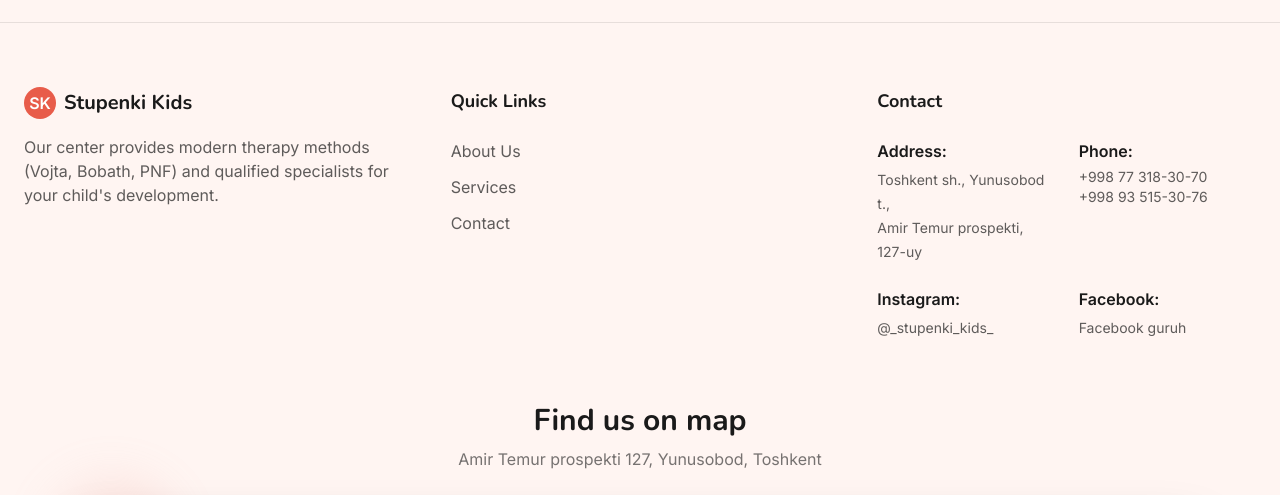
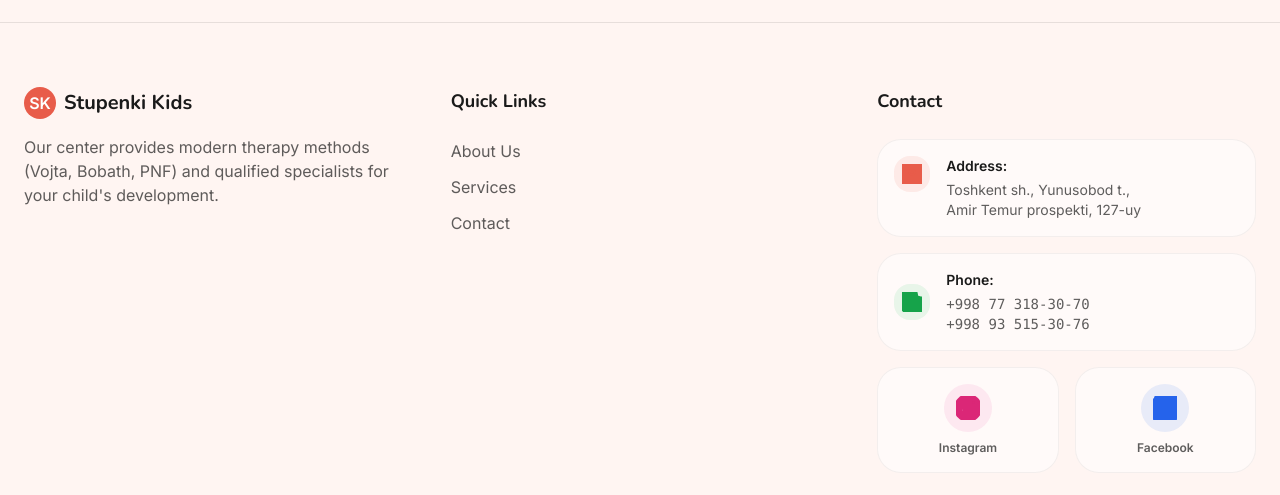
Before and after one commit to WIKKIwk/web_portfolio_1, a React (Vite) app: page / in a window 1280 px wide. Shown: the part 3180-3675 px from the top of the page. Built offline with nearby package versions, Linux system fonts and the light colour scheme.

Commit message:
feat: animate footer contact links with floating glass cards

```diff
--- a/src/components/layout/Footer.tsx
+++ b/src/components/layout/Footer.tsx
@@ -3,6 +3,7 @@
 
 
 import { useTranslation } from 'react-i18next';
+import { motion } from 'framer-motion';
 
 export function Footer() {
     const { t } = useTranslation();
@@ -41,25 +42,69 @@
                     {/* Contact */}
                     <div>
                         <h4 className="font-heading font-bold text-lg mb-6 text-neutral dark:text-brand-pink">{t('footer.contact_title')}</h4>
-                        <div className="grid grid-cols-2 gap-x-4 md:gap-x-6 gap-y-4 md:gap-y-6">
-                            <div className="text-neutral/70 dark:text-brand-pink/70">
-                                <div className="font-semibold text-sm md:text-base text-neutral dark:text-brand-pink mb-1">{t('footer.address_label')}</div>
-                                <span className="text-xs md:text-sm">Toshkent sh., Yunusobod t.,<br />Amir Temur prospekti, 127-uy</span>
-                            </div>
-                            <div className="text-neutral/70 dark:text-brand-pink/70">
-                                <div className="font-semibold text-sm md:text-base text-neutral dark:text-brand-pink mb-1">{t('footer.phone_label')}</div>
-                                <div className="flex flex-col text-xs md:text-sm">
-                                    <span>+998 77 318-30-70</span>
-                                    <span>+998 93 515-30-76</span>
+                        <div className="flex flex-col gap-4">
+                            {/* Address */}
+                            <motion.div
+                                whileHover={{ scale: 1.02, x: 5 }}
+                                className="flex items-start gap-4 p-4 rounded-2xl bg-white/50 dark:bg-brand-dark/50 border border-neutral/5 dark:border-white/5 hover:border-primary/20 hover:shadow-lg hover:shadow-primary/5 transition-all group"
+                            >
+                                <div className="p-2 rounded-xl bg-primary/10 text-primary group-hover:bg-primary group-hover:text-white transition-colors">
+                                    <svg xmlns="http://www.w3.org/2000/svg" width="20" height="20" viewBox="0 0 24 24" fill="none" stroke="currentColor" strokeWidth="2" strokeLinecap="round" strokeLinejoin="round"><path d="M20 10c0 6-8 12-8 12s-8-6-8-12a8 8 0 0 1 16 0Z" /><circle cx="12" cy="10" r="3" /></svg>
                                 </div>
-                            </div>
-                            <div className="text-neutral/70 dark:text-brand-pink/70">
-                                <div className="font-semibold text-sm md:text-base text-neutral dark:text-brand-pink mb-1">{t('footer.instagram_label')}</div>
-                                <a href="https://www.instagram.com/_stupenki_kids_/" target="_blank" rel="noopener noreferrer" className="hover:text-primary text-xs md:text-sm">@_stupenki_kids_</a>
-                            </div>
-                            <div className="text-neutral/70 dark:text-brand-pink/70">
-                                <div className="font-semibold text-sm md:text-base text-neutral dark:text-brand-pink mb-1">{t('footer.facebook_label')}</div>
-                                <a href="https://www.facebook.com/groups/stupenki.kids" target="_blank" rel="noopener noreferrer" className="hover:text-primary text-xs md:text-sm">Facebook guruh</a>
+                                <div>
+                                    <div className="font-bold text-sm text-neutral dark:text-brand-pink mb-1">{t('footer.address_label')}</div>
+                                    <p className="text-xs md:text-sm text-neutral/70 dark:text-brand-pink/70 leading-relaxed">
+                                        Toshkent sh., Yunusobod t.,<br />Amir Temur prospekti, 127-uy
+                                    </p>
+                                </div>
+                            </motion.div>
+
+                            {/* Phone */}
+                            <motion.a
+                                href="tel:+998773183070"
+                                whileHover={{ scale: 1.02, x: 5 }}
+                                className="flex items-center gap-4 p-4 rounded-2xl bg-white/50 dark:bg-brand-dark/50 border border-neutral/5 dark:border-white/5 hover:border-green-500/20 hover:shadow-lg hover:shadow-green-500/5 transition-all group cursor-pointer"
+                            >
+                                <div className="p-2 rounded-xl bg-green-500/10 text-green-600 group-hover:bg-green-500 group-hover:text-white transition-colors">
+                                    <svg xmlns="http://www.w3.org/2000/svg" width="20" height="20" viewBox="0 0 24 24" fill="none" stroke="currentColor" strokeWidth="2" strokeLinecap="round" strokeLinejoin="round"><path d="M22 16.92v3a2 2 0 0 1-2.18 2 19.79 19.79 0 0 1-8.63-3.07 19.5 19.5 0 0 1-6-6 19.79 19.79 0 0 1-3.07-8.67A2 2 0 0 1 4.12 2h3a2 2 0 0 1 2 1.72 12.84 12.84 0 0 0 .7 2.81 2 2 0 0 1-.45 2.11L8.09 9.91a16 16 0 0 0 6 6l1.27-1.27a2 2 0 0 1 2.11-.45 12.84 12.84 0 0 0 2.81.7A2 2 0 0 1 22 16.92z" /></svg>
+                                </div>
+                                <div>
+                                    <div className="font-bold text-sm text-neutral dark:text-brand-pink mb-1">{t('footer.phone_label')}</div>
+                                    <div className="text-xs md:text-sm text-neutral/70 dark:text-brand-pink/70 font-mono">
+                                        +998 77 318-30-70 <br /> +998 93 515-30-76
+                                    </div>
+                                </div>
+                            </motion.a>
+
+                            {/* Socials Row */}
+                            <div className="grid grid-cols-2 gap-4">
+                                {/* Instagram */}
+                                <motion.a
+                                    href="https://www.instagram.com/_stupenki_kids_/"
+                                    target="_blank"
+                                    rel="noopener noreferrer"
+                                    whileHover={{ scale: 1.05, y: -2 }}
+                                    className="flex flex-col items-center justify-center p-4 rounded-2xl bg-white/50 dark:bg-brand-dark/50 border border-neutral/5 dark:border-white/5 hover:border-pink-500/20 hover:shadow-lg hover:shadow-pink-500/10 transition-all group"
+                                >
+                                    <div className="p-3 rounded-full bg-pink-500/10 text-pink-600 group-hover:bg-gradient-to-tr from-yellow-400 via-pink-500 to-purple-600 group-hover:text-white transition-all mb-2">
+                                        <svg xmlns="http://www.w3.org/2000/svg" width="24" height="24" viewBox="0 0 24 24" fill="none" stroke="currentColor" strokeWidth="2" strokeLinecap="round" strokeLinejoin="round"><rect width="20" height="20" x="2" y="2" rx="5" ry="5" /><path d="M16 11.37A4 4 0 1 1 12.63 8 4 4 0 0 1 16 11.37z" /><line x1="17.5" x2="17.51" y1="6.5" y2="6.5" /></svg>
+                                    </div>
+                                    <span className="text-xs font-bold text-neutral/70 dark:text-brand-pink/70 group-hover:text-pink-600 dark:group-hover:text-pink-400 transition-colors">Instagram</span>
+                                </motion.a>
+
+                                {/* Facebook */}
+                                <motion.a
+                                    href="https://www.facebook.com/groups/stupenki.kids"
+                                    target="_blank"
+                                    rel="noopener noreferrer"
+                                    whileHover={{ scale: 1.05, y: -2 }}
+                                    className="flex flex-col items-center justify-center p-4 rounded-2xl bg-white/50 dark:bg-brand-dark/50 border border-neutral/5 dark:border-white/5 hover:border-blue-600/20 hover:shadow-lg hover:shadow-blue-600/10 transition-all group"
+                                >
+                                    <div className="p-3 rounded-full bg-blue-600/10 text-blue-600 group-hover:bg-blue-600 group-hover:text-white transition-all mb-2">
+                                        <svg xmlns="http://www.w3.org/2000/svg" width="24" height="24" viewBox="0 0 24 24" fill="none" stroke="currentColor" strokeWidth="2" strokeLinecap="round" strokeLinejoin="round"><path d="M18 2h-3a5 5 0 0 0-5 5v3H7v4h3v8h4v-8h3l1-4h-4V7a1 1 0 0 1 1-1h3z" /></svg>
+                                    </div>
+                                    <span className="text-xs font-bold text-neutral/70 dark:text-brand-pink/70 group-hover:text-blue-600 dark:group-hover:text-blue-400 transition-colors">Facebook</span>
+                                </motion.a>
                             </div>
                         </div>
                     </div>
```
